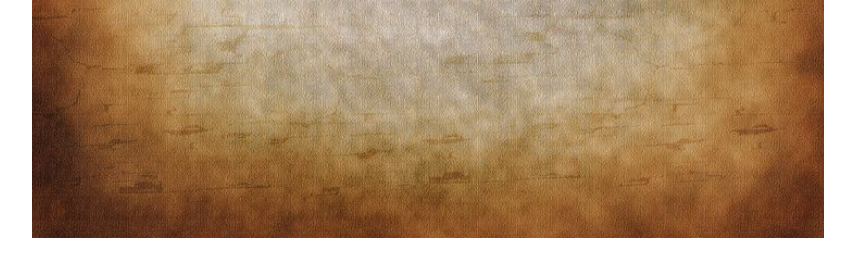
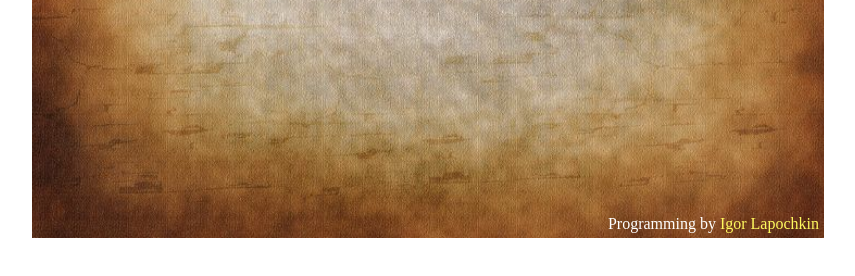
Before and after one commit to Dabbar/dabbar.github.io, a plain HTML site: page gunman/index.html in a window 1280 px wide. Shown: the part 462-738 px from the top of the page, without its empty margins (212-1067 px from the left). Drawn offline with Linux system fonts and the light colour scheme.

Commit message:
added credits

```diff
--- a/gunman/index.html
+++ b/gunman/index.html
@@ -8,6 +8,7 @@
 <body>
 
 <div class="start__back">
+    <div class="credits">Programming by <a href="mailto:lapochkin.igor@gmail.com">Igor Lapochkin</a></div>
     <div class="black__back">
         <div class="time">
             <h2>You: <span class="player__time">0.00</span></h2>
--- a/gunman/script/script.js
+++ b/gunman/script/script.js
@@ -1,6 +1,6 @@
 (function () {
 
-
+    var credits = document.querySelector('.credits');
     var gunman = document.querySelector('.gunman');
     var playerTime = document.querySelector('.player__time');
     var back = document.querySelector('.main__back');
@@ -287,6 +287,7 @@
         reset();
 
 
+        credits.style.visibility = 'hidden';
         startBtn.style.visibility = 'hidden';
         logo.style.visibility = 'hidden';
         blackBack.style.visibility = 'visible';
--- a/gunman/style/style.css
+++ b/gunman/style/style.css
@@ -20,6 +20,25 @@
     background-position: center;
     background-size: cover;
 
+}
+
+.credits{
+    position: absolute;
+    bottom: 0;
+    right: 0;
+    padding: 0 5px 5px 0;
+    color: white;
+
+}
+
+.credits a{
+    text-decoration: none;
+    color: #fff95e;
+
+}
+
+.credits a:hover{
+    color: #000000;
 }
 
 .black__back {
```
